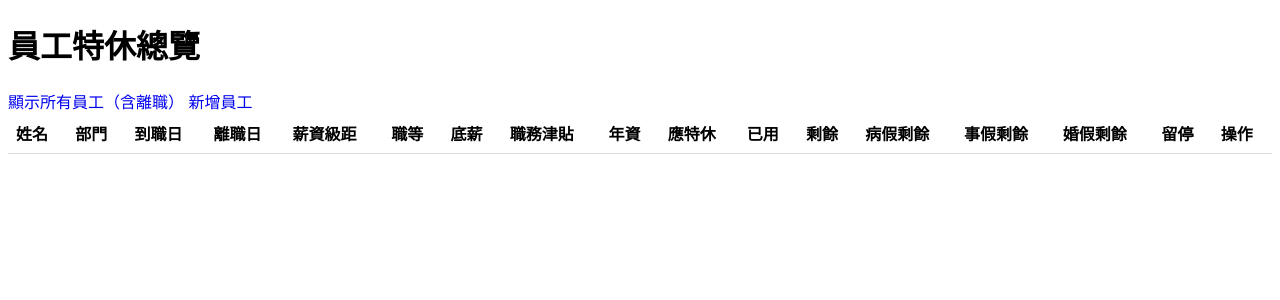
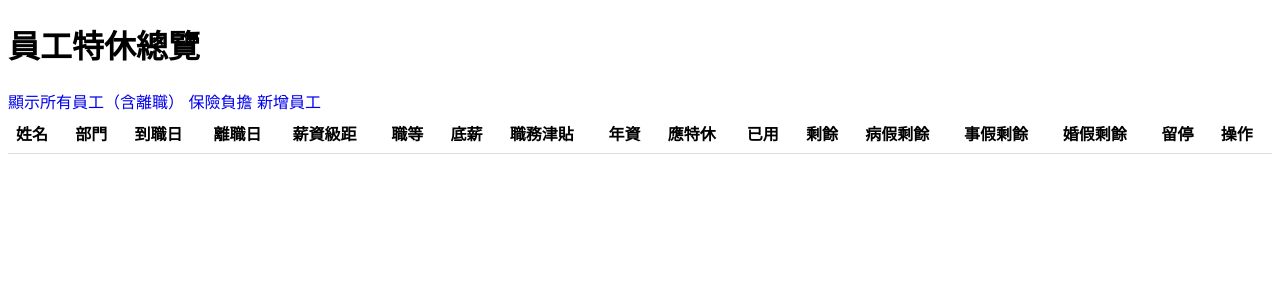
Before and after one commit to penguinpharmacy/penguin-HR-system, a Flask app: page / in a window 1280 px wide. Shown: the top 300 px of the page. Run offline with Flask 3, Linux system fonts and the light colour scheme; data that the repository does not hold is empty; some libraries are stand-ins or nearby versions.

Commit message:
Update index.html

```diff
--- a/templates/index.html
+++ b/templates/index.html
@@ -10,6 +10,9 @@
   <div class="mb-4">
     <a href="/?all={{ '0' if show_all else '1' }}" class="text-blue-600">
       {{ '顯示在職員工' if show_all else '顯示所有員工（含離職）' }}
+    </a>
+    <a href="{{ url_for('list_insurance') }}" class="ml-4 text-green-600">
+       保險負擔
     </a>
     <a href="/add" class="ml-4 text-purple-600">新增員工</a>
   </div>
```
